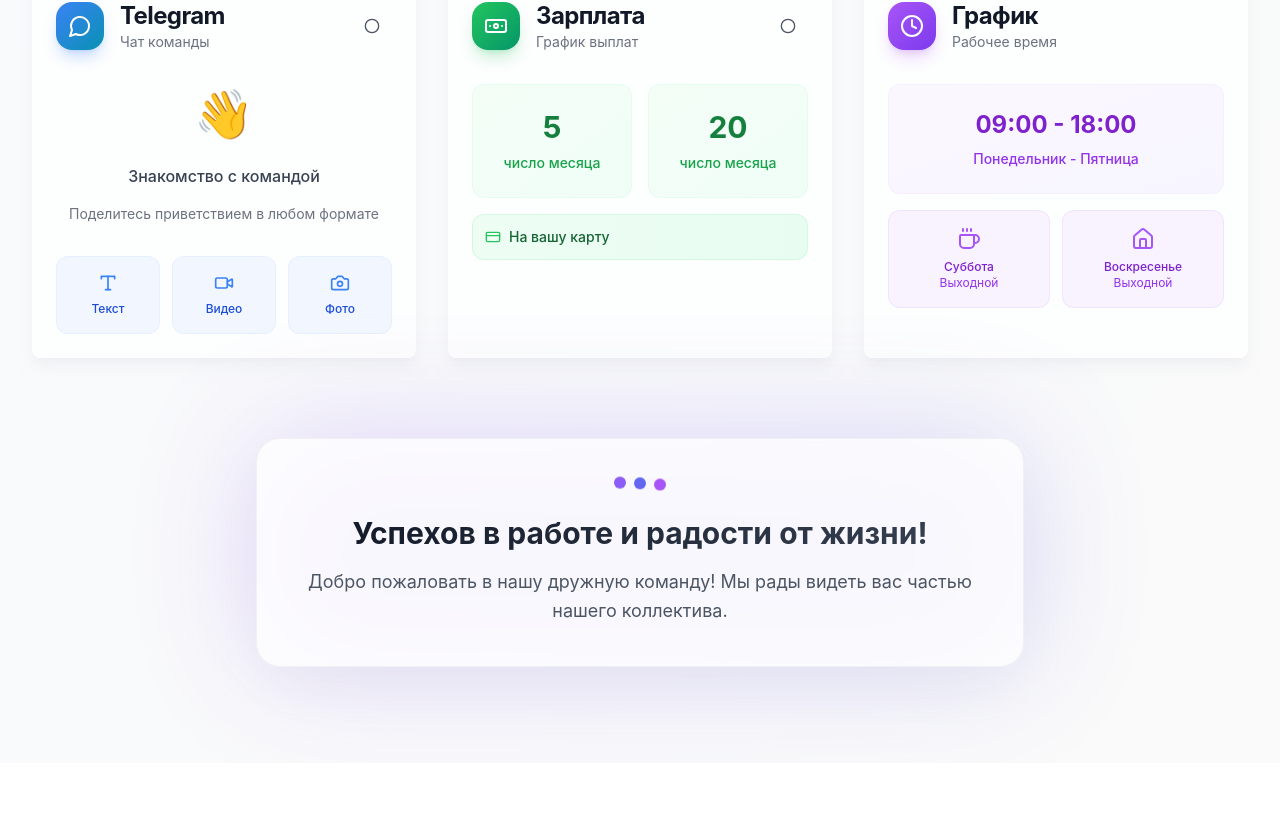
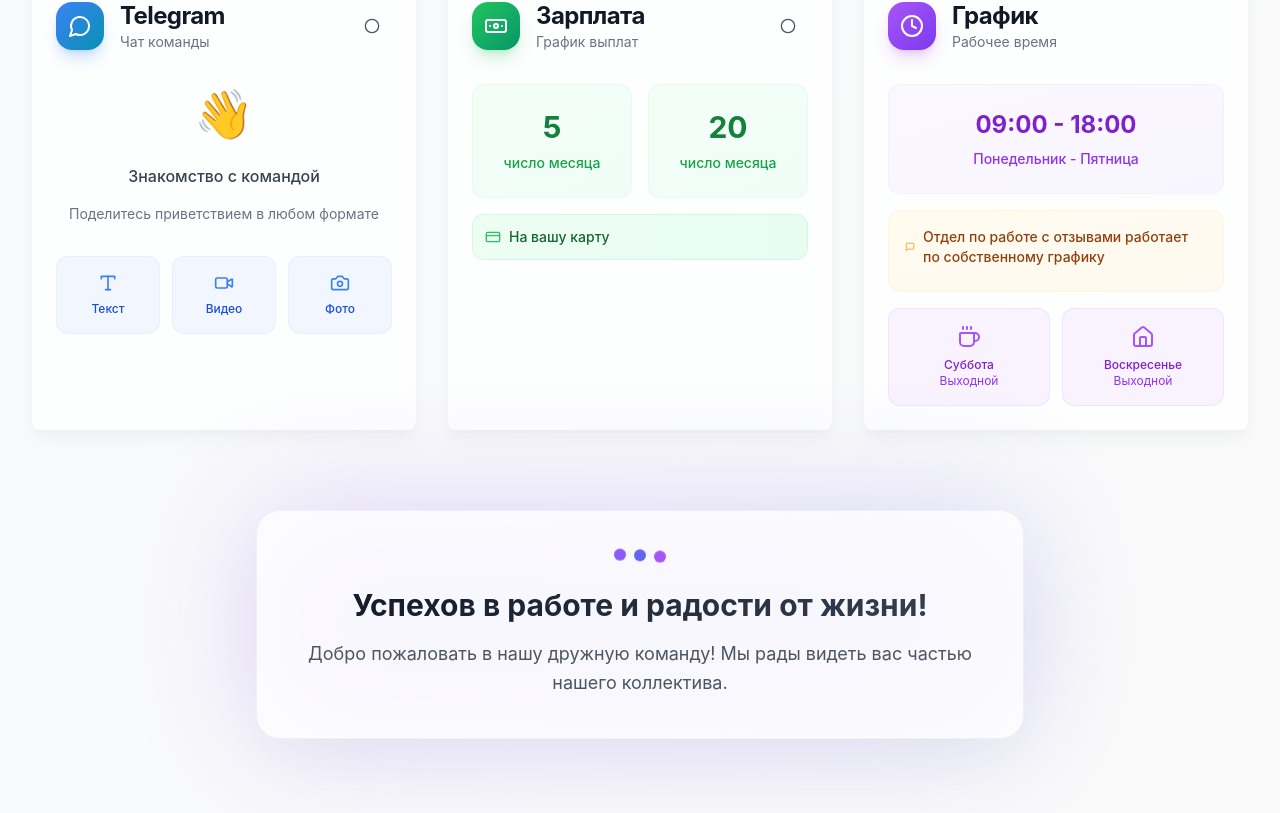
Before and after one commit to pr-poehali-dev/welcome-letter-design, a React (Vite) app: page / in a window 1280 px wide. Shown: the part 1002-1815 px from the top of the page. Before the commit the page ends 1765 px from the top, so only its background shows below. Built offline with nearby package versions, Linux system fonts and the light colour scheme.

Commit message:
Добавить текст в график отзывов

```diff
--- a/src/pages/Index.tsx
+++ b/src/pages/Index.tsx
@@ -516,6 +516,19 @@ const Index = () => {
                 <p className={`text-sm font-medium ${darkMode ? 'text-purple-400' : 'text-purple-600'}`}>Понедельник - Пятница</p>
               </div>
 
+              {/* Плашка про отдел отзывов */}
+              <div className={`backdrop-blur-sm p-4 rounded-xl border transition-colors duration-300 ${darkMode
+                ? 'bg-amber-900/20 border-amber-800/30'
+                : 'bg-gradient-to-br from-amber-50/80 to-orange-50/80 border-amber-100/50'
+              }`}>
+                <div className="flex items-center justify-center mb-2">
+                  <Icon name="MessageSquare" size={16} className="text-amber-500 mr-2" />
+                  <p className={`text-sm font-medium ${darkMode ? 'text-amber-300' : 'text-amber-800'}`}>
+                    Отдел по работе с отзывами работает по собственному графику
+                  </p>
+                </div>
+              </div>
+
               <div className="grid grid-cols-2 gap-3">
                 {[
                   { icon: "Coffee", day: "Суббота", status: "Выходной" },
```
